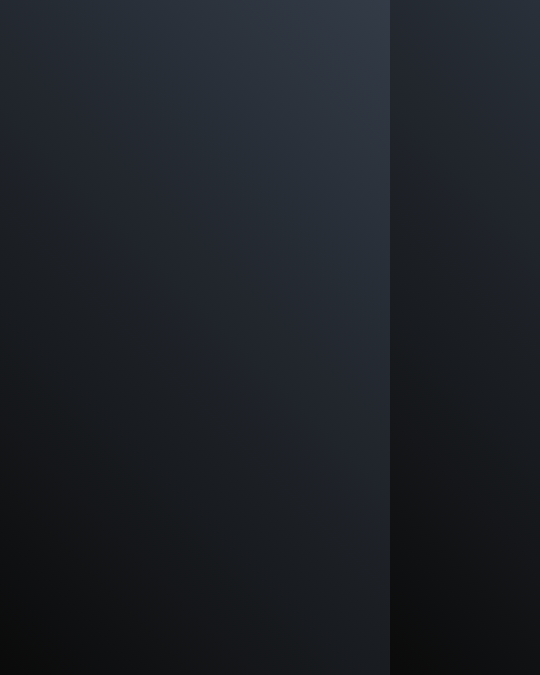
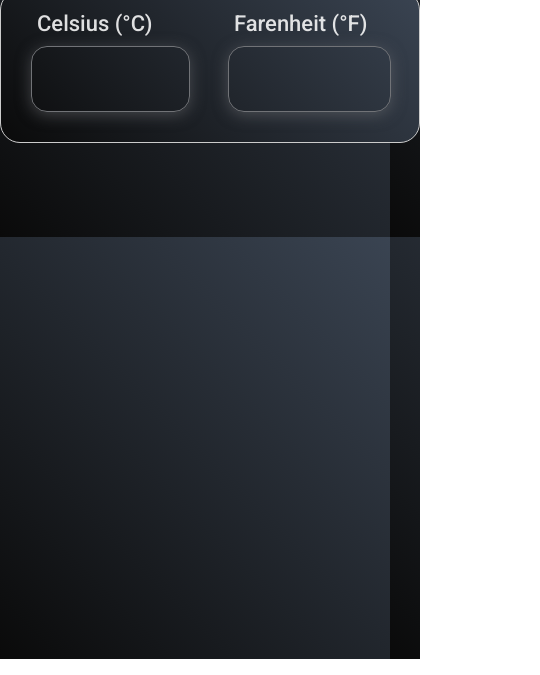
Before and after one commit to aalee9263/Temperature-Converter, a plain HTML site: page index.html in a window 390 px wide. Shown: the part 185-860 px from the top of the page, 540 px wide, since content can reach past the window. Drawn offline with Linux system fonts and the light colour scheme.

Commit message:
responsive

```diff
--- a/index.html
+++ b/index.html
@@ -5,15 +5,15 @@
     <link rel="stylesheet" href="style.css">
 </head>
 <body>
-
+    <h2 style="letter-spacing: 7px; line-height: 40px;">Temperature Converter</h2>
     <div class="converter">
         <!-- <h2>Temperature Converter</h2> -->
         <form class="container">
-            <label for="celsius">Celsius</label>
+            <label for="celsius">Celsius (°C)</label>
             <input type="number" id="celsius" class="box">
         </form>
         <form class="container">
-            <label for="farenheit">Farenheit</label>
+            <label for="farenheit">Farenheit (°F)</label>
             <input type="number" id="farenheit" class="box">
         </form>
     <script src="converter.js"></script>
--- a/style.css
+++ b/style.css
@@ -1,21 +1,55 @@
+@import url('https://fonts.googleapis.com/css2?family=Roboto:wght@500&display=swap');
+*{
+    margin: 0;
+    padding: 0;
+    font-family: 'Roboto', sans-serif;
+    box-sizing: border-box;
+}
 /* Add your CSS styles for the converter here */
 body {
     width: 100%;
-    height: 100vh;
+    height: 50vh;
     background: linear-gradient(45deg, #0a0a0a, #3a4452);
+    display: flex;
+    justify-content: center;
+    align-items: center;
+    flex-direction: column;
+    color: #b6b1b1dc;
 }
 .converter {
-    width: 450px;
+    width: 420px;
     margin: 0 auto;
-    text-align: center;
     border: 1px solid #ccc;
-    padding: 70px 40px;
+    padding: 10px;
     border-radius: 20px;
     background: linear-gradient(45deg, #0a0a0a, #3a4452);
     display: flex;
+    justify-content: space-evenly;
+    color: #ffffffdc;
+    font-size: 22px;
 
 }
+label{
+margin: 16px;
+}
 .container{
-    display: flex;
-    width: 100%;
+margin: 10px;
+
 }
+input{
+    width: 90%;
+    border: 1px solid #717377;
+    box-shadow: 0px 3px 15px rgba(113, 115, 119, 0.5);
+    border-radius: 16px;
+    padding: 3px;
+    margin: 10px 10px;
+    background: transparent;
+    font-size: 50px;
+    text-align: left;
+    cursor: pointer;
+    color: #ffffff;
+}
+h2{
+    align-items: center;
+    align-items: baseline;
+}
```
